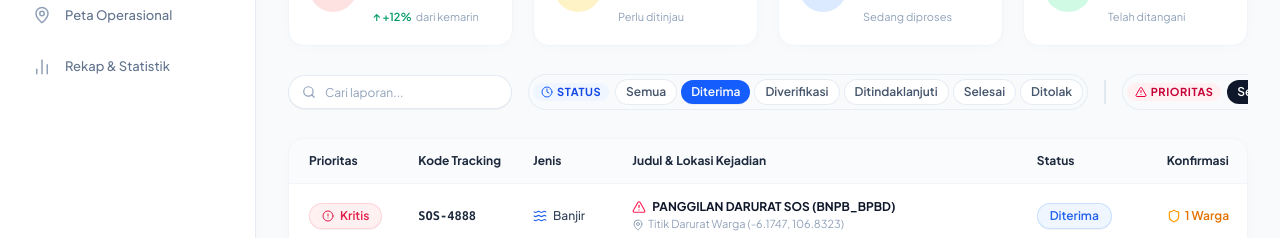
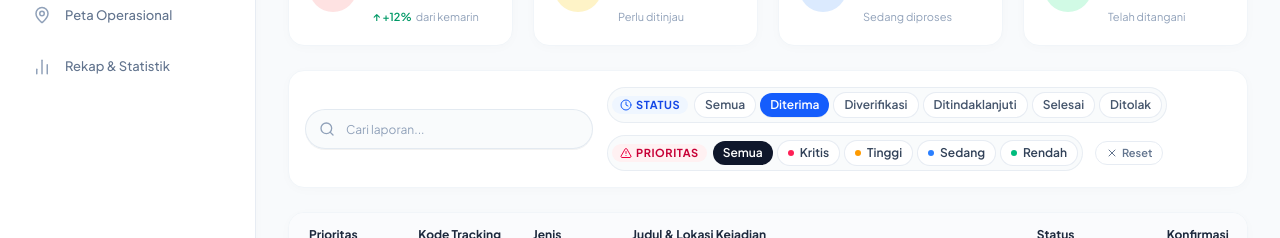
Before and after one commit to Xoltvez/SigapBumi, a Next.js app: page /admin/laporan in a window 1280 px wide. Both pictures are taken after a click on the button "Diterima". Shown: the part 266-504 px from the top of the page. Built offline with nearby package versions, Linux system fonts and the light colour scheme; no server answers; the database is empty.

Commit message:
fix(laporan): perbaiki bar pencarian dan chips filter agar responsif dan terlihat sepenuhnya tanpa terpotong

```diff
--- a/src/app/admin/laporan/page.tsx
+++ b/src/app/admin/laporan/page.tsx
@@ -19,6 +19,7 @@ import {
   MoreVertical,
   Check,
   Trash2,
+  X,
 } from "lucide-react";
 import { useAdmin } from "@/components/layout/AdminShell";
 import type { ReportStatus, DisasterType, PriorityLabel } from "@/types";
@@ -680,12 +681,12 @@ function LaporanContent() {
         </div>
       </div>
 
-      {/* Filter Bar Horizontal */}
-      <div className="pt-1">
-        <div className="flex items-center justify-between gap-3 sm:gap-4 overflow-x-auto pb-1 scrollbar-none w-full">
+      {/* Search & Filter Bar (Responsif dan Tidak Terpotong) */}
+      <div className="bg-white p-3.5 sm:p-4 rounded-2xl border border-slate-100 shadow-[0_2px_12px_rgba(0,0,0,0.02)]">
+        <div className="flex flex-col xl:flex-row xl:items-center justify-between gap-3.5">
           {/* Search Input Box */}
-          <div className="relative w-48 sm:w-56 shrink-0">
-            <Search className="w-3.5 h-3.5 text-slate-400 absolute left-3.5 top-1/2 -translate-y-1/2" />
+          <div className="relative w-full xl:w-72 2xl:w-80 shrink-0">
+            <Search className="w-4 h-4 text-slate-400 absolute left-3.5 top-1/2 -translate-y-1/2 pointer-events-none" />
             <input
               type="text"
               value={searchCode}
@@ -694,19 +695,32 @@ function LaporanContent() {
                 setCurrentPage(1);
               }}
               placeholder="Cari laporan..."
-              className="w-full h-8.5 pl-9 pr-3 rounded-full bg-white border border-slate-200/90 text-xs placeholder:text-slate-400 text-slate-800 shadow-2xs focus:outline-none focus:ring-1 focus:ring-orange-500/30 transition-all"
+              className="w-full h-10 pl-10 pr-9 rounded-xl bg-slate-50/80 hover:bg-slate-100/60 focus:bg-white border border-slate-200/90 text-xs placeholder:text-slate-400 text-slate-800 shadow-2xs focus:outline-none focus:border-orange-500 focus:ring-2 focus:ring-orange-500/20 transition-all"
             />
+            {searchCode && (
+              <button
+                type="button"
+                onClick={() => {
+                  setSearchCode("");
+                  setCurrentPage(1);
+                }}
+                className="absolute right-3 top-1/2 -translate-y-1/2 text-slate-400 hover:text-slate-600 p-0.5 rounded-full hover:bg-slate-200/60 cursor-pointer"
+                title="Hapus pencarian"
+              >
+                <X className="w-3.5 h-3.5" />
+              </button>
+            )}
           </div>
 
-          {/* Chips: Status & Prioritas (Dibedakan secara tegas agar tidak ambigu) */}
-          <div className="flex items-center gap-3 sm:gap-4 text-xs shrink-0 whitespace-nowrap">
-            {/* GRUP 1: STATUS PENANGANAN (Alur Kerja) */}
-            <div className="flex items-center gap-1.5 shrink-0 bg-slate-50/80 p-1 rounded-xl border border-slate-200/70">
+          {/* Chips: Status & Prioritas (Semua opsi tampil utuh & responsif wrap) */}
+          <div className="flex items-center gap-2.5 sm:gap-3 text-xs flex-wrap">
+            {/* GRUP 1: STATUS PENANGANAN */}
+            <div className="flex items-center gap-1.5 bg-slate-50/80 p-1 rounded-xl border border-slate-200/70 flex-wrap">
               <span className="inline-flex items-center gap-1 px-2 py-0.5 rounded-lg bg-blue-50 text-blue-700 font-bold text-[11px] uppercase tracking-wider shrink-0">
                 <Clock className="w-3 h-3 text-blue-600" />
                 <span>Status</span>
               </span>
-              <div className="flex items-center gap-1">
+              <div className="flex items-center gap-1 flex-wrap">
                 {(
                   [
                     ["semua", "Semua"],
@@ -726,7 +740,7 @@ function LaporanContent() {
                         setSelectedStatus(val);
                         setCurrentPage(1);
                       }}
-                      className={`px-2.5 py-1 rounded-lg text-xs font-semibold shrink-0 transition-all ${
+                      className={`px-2.5 py-1 rounded-lg text-xs font-semibold shrink-0 transition-all cursor-pointer ${
                         active
                           ? "bg-blue-600 text-white shadow-2xs"
                           : "bg-white text-slate-600 hover:bg-slate-100/80 border border-slate-200/80"
@@ -739,16 +753,13 @@ function LaporanContent() {
               </div>
             </div>
 
-            {/* PEMISAH / DIVIDER TEGAS */}
-            <div className="h-6 w-[1.5px] bg-slate-200 shrink-0" aria-hidden="true" />
-
-            {/* GRUP 2: PRIORITAS URGENSI (Tingkat Bahaya Bencana) */}
-            <div className="flex items-center gap-1.5 shrink-0 bg-slate-50/80 p-1 rounded-xl border border-slate-200/70">
+            {/* GRUP 2: PRIORITAS URGENSI */}
+            <div className="flex items-center gap-1.5 bg-slate-50/80 p-1 rounded-xl border border-slate-200/70 flex-wrap">
               <span className="inline-flex items-center gap-1 px-2 py-0.5 rounded-lg bg-rose-50 text-rose-700 font-bold text-[11px] uppercase tracking-wider shrink-0">
                 <AlertTriangle className="w-3 h-3 text-rose-600" />
                 <span>Prioritas</span>
               </span>
-              <div className="flex items-center gap-1">
+              <div className="flex items-center gap-1 flex-wrap">
                 {(
                   [
                     { val: "semua", label: "Semua", dot: null, activeClass: "bg-slate-900 text-white" },
@@ -767,7 +778,7 @@ function LaporanContent() {
                         setSelectedPriority(val);
                         setCurrentPage(1);
                       }}
-                      className={`inline-flex items-center gap-1.5 px-2.5 py-1 rounded-lg text-xs font-semibold shrink-0 transition-all ${
+                      className={`inline-flex items-center gap-1.5 px-2.5 py-1 rounded-lg text-xs font-semibold shrink-0 transition-all cursor-pointer ${
                         active
                           ? activeClass
                           : "bg-white text-slate-700 hover:bg-slate-100/80 border border-slate-200/80"
@@ -786,6 +797,23 @@ function LaporanContent() {
                 })}
               </div>
             </div>
+
+            {/* Reset Filter Button */}
+            {(selectedStatus !== "semua" || selectedPriority !== "semua" || searchCode) && (
+              <button
+                type="button"
+                onClick={() => {
+                  setSelectedStatus("semua");
+                  setSelectedPriority("semua");
+                  setSearchCode("");
+                  setCurrentPage(1);
+                }}
+                className="text-[11px] text-slate-500 hover:text-orange-600 font-semibold px-2.5 py-1 rounded-lg hover:bg-slate-100 border border-slate-200/80 transition-colors inline-flex items-center gap-1 cursor-pointer shrink-0"
+              >
+                <X className="w-3 h-3" />
+                <span>Reset</span>
+              </button>
+            )}
           </div>
         </div>
       </div>
```
